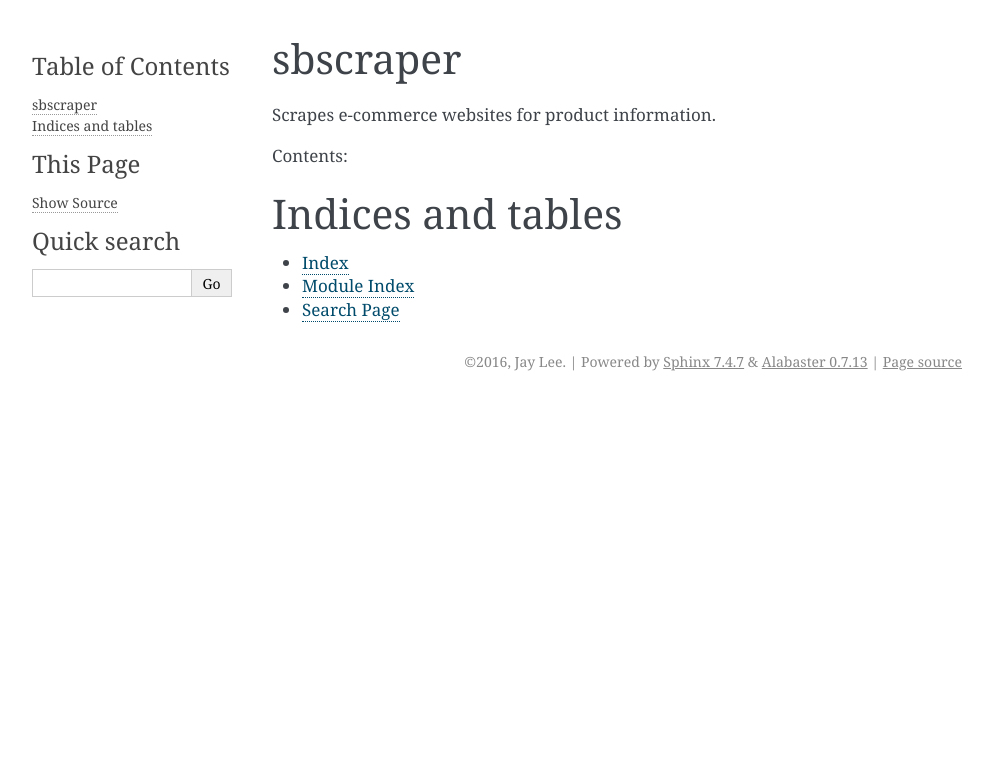
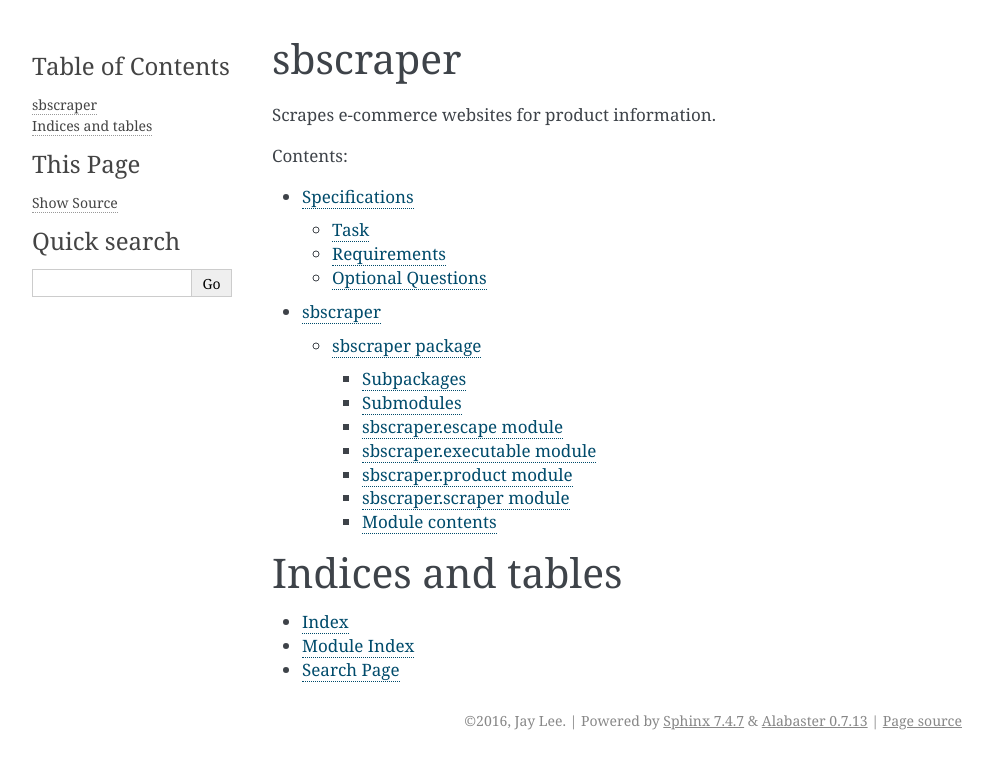
Before and after one commit to quoppy/sbscraper, a Sphinx documentation site: the page built from docs/index.rst, in a window 1280 px wide. Shown: the top 769 px of the page, without its empty margins (148-1141 px from the left). Built offline with Sphinx 7.4.7, drawn with Linux system fonts in a browser that asks for light colours; some of the changed lines change nothing that is shown.

Commit message:
fix toc and update name

```diff
--- a/docs/index.rst
+++ b/docs/index.rst
@@ -10,7 +10,10 @@ Scrapes e-commerce websites for product information.
 Contents:
 
 .. toctree::
-   :maxdepth: 2
+   :maxdepth: 3
+
+   specifications
+   modules
 
 
 
--- a/docs/sbscraper.parser.rst
+++ /dev/null
@@ -1,10 +0,0 @@
-sbscraper.parser package
-========================
-
-Module contents
----------------
-
-.. automodule:: sbscraper.parser
-    :members:
-    :undoc-members:
-    :show-inheritance:
--- a/docs/specifications.rst
+++ b/docs/specifications.rst
@@ -2,12 +2,12 @@ Specifications
 ==============
 
 Task
-====
+----
 Crawl and parse all products of one category (such as fashion, electronics) from
 two e-commerce websites (i.e., Shopback, Lazada, or Redmart).
 
 Requirements
-============
+------------
 * Python 2.7
 * Object-oriented style
 * Include unit tests
@@ -24,7 +24,7 @@ Requirements
     * attributes
 
 Optional Questions
-==================
+------------------
 * How to handle project settings?
 * How to avoid duplicate code?
 * How to design the system in a flexible and scalable way?
```
